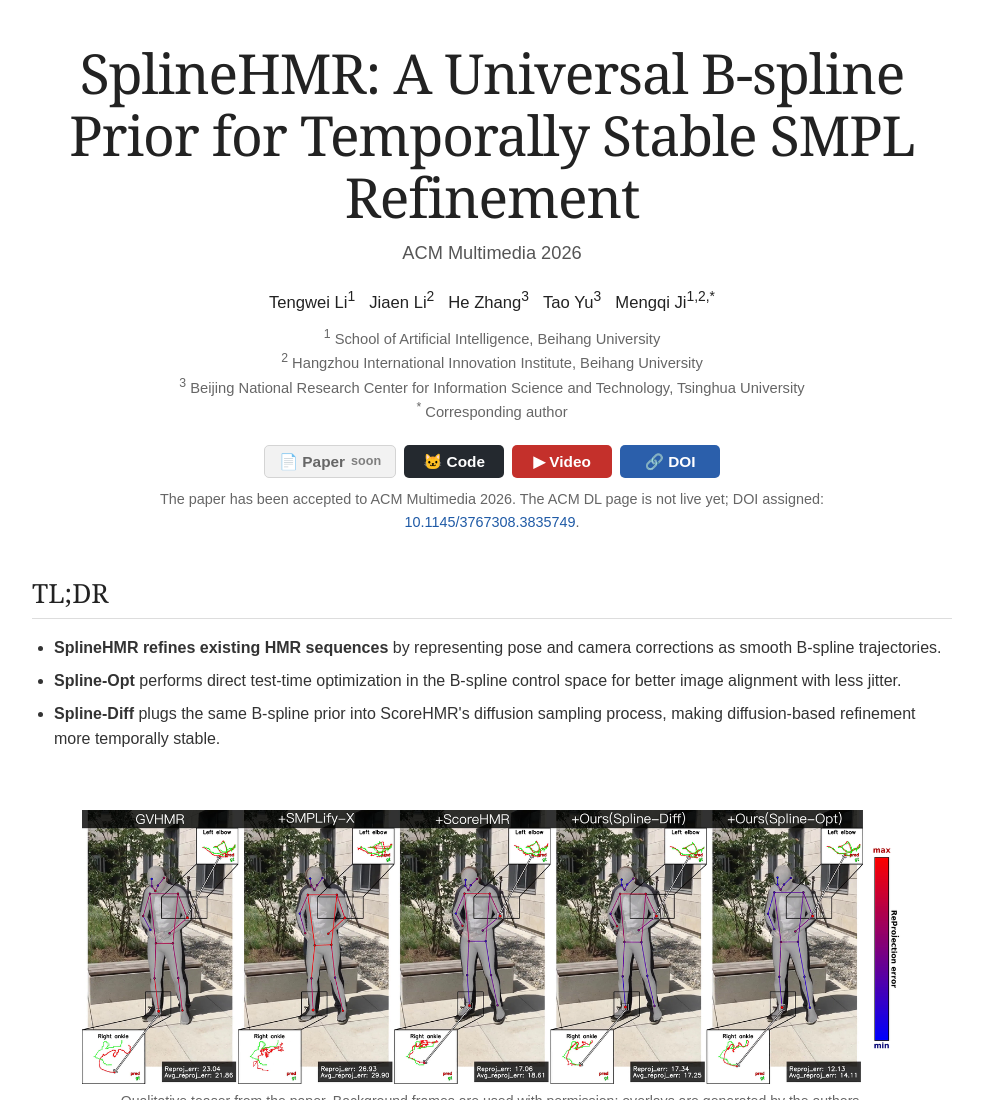
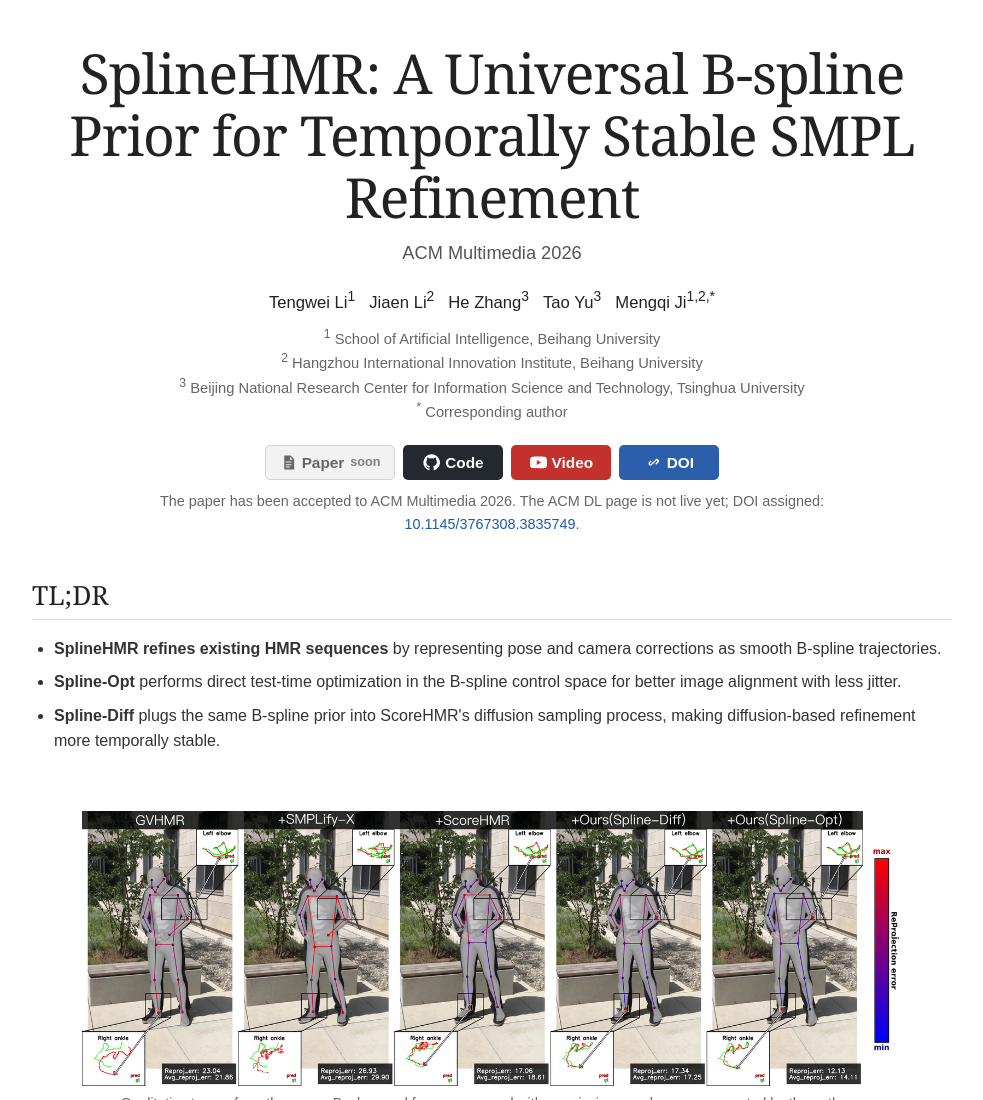
Before and after one commit to yizhitutuqiu/SplineHMR_Page, a plain HTML site: page index.html in a window 1280 px wide. Shown: the top 1100 px of the page, without its empty margins (148-1131 px from the left). Drawn offline with Linux system fonts and the light colour scheme.

Commit message:
Use SVG icons for project links

```diff
--- a/index.html
+++ b/index.html
@@ -31,10 +31,22 @@
       </div>
 
       <nav class="links" aria-label="Project links">
-        <span class="link-button paper">📄 Paper <span class="soon">soon</span></span>
-        <a class="link-button code" href="https://github.com/yizhitutuqiu/SplineHMR">🐱 Code</a>
-        <a class="link-button video" href="https://www.youtube.com/watch?v=BntuG1ZOT6g">▶ Video</a>
-        <a class="link-button doi" href="https://doi.org/10.1145/3767308.3835749">🔗 DOI</a>
+        <span class="link-button paper">
+          <svg class="icon" viewBox="0 0 24 24" aria-hidden="true"><path d="M6 2h9l5 5v15H6V2zm8 1.8V8h4.2L14 3.8zM8 12h8v-1.5H8V12zm0 4h8v-1.5H8V16zm0 3h6v-1.5H8V19z"/></svg>
+          <span>Paper</span><span class="soon">soon</span>
+        </span>
+        <a class="link-button code" href="https://github.com/yizhitutuqiu/SplineHMR">
+          <svg class="icon" viewBox="0 0 24 24" aria-hidden="true"><path d="M12 .5A11.5 11.5 0 0 0 8.36 22.9c.58.1.79-.25.79-.56v-2.14c-3.22.7-3.9-1.38-3.9-1.38-.53-1.35-1.29-1.71-1.29-1.71-1.05-.72.08-.7.08-.7 1.17.08 1.78 1.2 1.78 1.2 1.04 1.78 2.73 1.27 3.4.97.1-.75.41-1.27.74-1.56-2.57-.29-5.27-1.28-5.27-5.72 0-1.26.45-2.3 1.2-3.11-.12-.29-.52-1.47.11-3.07 0 0 .98-.31 3.2 1.19a11.1 11.1 0 0 1 5.82 0c2.22-1.5 3.2-1.19 3.2-1.19.63 1.6.23 2.78.11 3.07.75.81 1.2 1.85 1.2 3.11 0 4.45-2.7 5.43-5.28 5.72.42.36.79 1.08.79 2.18v3.23c0 .31.21.67.8.56A11.5 11.5 0 0 0 12 .5z"/></svg>
+          <span>Code</span>
+        </a>
+        <a class="link-button video" href="https://www.youtube.com/watch?v=BntuG1ZOT6g">
+          <svg class="icon" viewBox="0 0 24 24" aria-hidden="true"><path d="M23.5 6.2a3 3 0 0 0-2.1-2.1C19.55 3.6 12 3.6 12 3.6s-7.55 0-9.4.5A3 3 0 0 0 .5 6.2 31.2 31.2 0 0 0 0 12a31.2 31.2 0 0 0 .5 5.8 3 3 0 0 0 2.1 2.1c1.85.5 9.4.5 9.4.5s7.55 0 9.4-.5a3 3 0 0 0 2.1-2.1A31.2 31.2 0 0 0 24 12a31.2 31.2 0 0 0-.5-5.8zM9.6 15.6V8.4L15.8 12l-6.2 3.6z"/></svg>
+          <span>Video</span>
+        </a>
+        <a class="link-button doi" href="https://doi.org/10.1145/3767308.3835749">
+          <svg class="icon" viewBox="0 0 24 24" aria-hidden="true"><path d="M10.6 13.4a1 1 0 0 1 0-1.4l3.7-3.7a3 3 0 1 1 4.2 4.2l-2 2a1 1 0 1 1-1.4-1.4l2-2a1 1 0 1 0-1.4-1.4L12 13.4a1 1 0 0 1-1.4 0zm2.8-2.8a1 1 0 0 1 0 1.4l-3.7 3.7a3 3 0 0 1-4.2-4.2l2-2A1 1 0 1 1 8.9 11l-2 2a1 1 0 0 0 1.4 1.4L12 10.6a1 1 0 0 1 1.4 0z"/></svg>
+          <span>DOI</span>
+        </a>
       </nav>
       <p class="note">The paper has been accepted to ACM Multimedia 2026. The ACM DL page is not live yet; DOI assigned: <a href="https://doi.org/10.1145/3767308.3835749">10.1145/3767308.3835749</a>.</p>
     </header>
--- a/style.css
+++ b/style.css
@@ -94,6 +94,13 @@ h1 {
 .link-button.code { background: #24292f; }
 .link-button.video { background: #c4302b; }
 .link-button.doi { background: #2b5fab; }
+
+.icon {
+  width: 17px;
+  height: 17px;
+  fill: currentColor;
+  flex: 0 0 auto;
+}
 
 .soon {
   margin-left: 1px;
```
